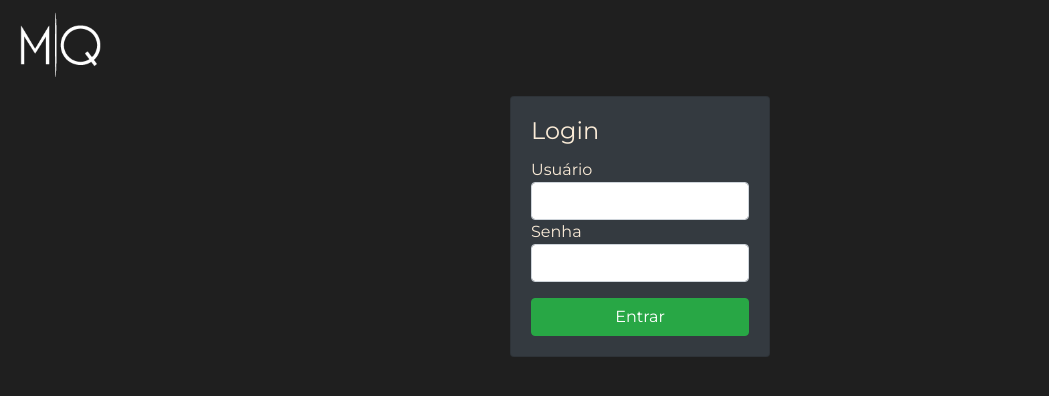
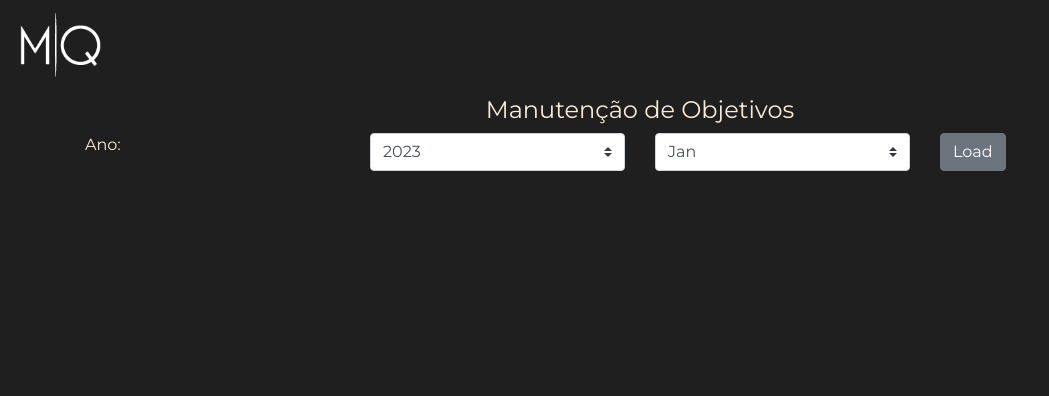
Before and after one commit to hugomqhair/selloutfront, a Vue app: page /#/PromoterObjetivo in a window 1280 px wide. Before the commit this address led to /#/Login. Shown: the top 396 px of the page, without its empty margins (0-1049 px from the left). Built offline with nearby package versions, Linux system fonts and the light colour scheme.

Commit message:
implementacao objetivo

```diff
--- a/src/components/ListarProduto.vue
+++ b/src/components/ListarProduto.vue
@@ -6,22 +6,24 @@
                 <b-row>
                     <b-col cols="2">
                         <b-button variant="warning" size="sm">
-                            <b-icon v-if="selectData != ''"  class="" icon="arrow-left-square"
-                                @click="home" button>
+                            <b-icon v-if="selectData != ''" class="" icon="arrow-left-square" @click="home" button>
                             </b-icon>
                         </b-button>
                     </b-col>
                     <b-col cols="2">
-                        <b-button size="sm" v-b-modal.modal-semcadastro><b-icon icon="archive" aria-hidden="true"></b-icon></b-button>
+                        <b-button size="sm" v-b-modal.modal-semcadastro><b-icon icon="archive"
+                                aria-hidden="true"></b-icon></b-button>
                     </b-col>
                     <b-col cols="2">
-                        <b-button size="sm" bg-light @click="filtraAlterados=!filtraAlterados">
-                            <b-icon scale="1.5" icon="check-square"  :variant="filtraAlterados ? 'success' : 'light'"  aria-hidden="true"></b-icon>
+                        <b-button size="sm" bg-light @click="filtraAlterados = !filtraAlterados">
+                            <b-icon scale="1.5" icon="check-square" :variant="filtraAlterados ? 'success' : 'light'"
+                                aria-hidden="true"></b-icon>
                         </b-button>
                     </b-col>
 
 
-                    <b-col cols="3"><b-button size="sm" class="" variant="success" @click="salvarVenda">Salvar</b-button></b-col>
+                    <b-col cols="3"><b-button size="sm" class="" variant="success"
+                            @click="salvarVenda">Salvar</b-button></b-col>
                     <b-col cols="3">
                         <div v-if="selectData != ''" id="dadossellout" class="d-block w-100 justify-content-between">
                             <b-row>
@@ -39,15 +41,16 @@
         <!-- <transition-group name="slide"> -->
         <b-list-group id="b-list-group">
             <template v-for="dado in produtos">
-                <b-list-group-item v-if="dado.qtdneg>0 || dado.semestoque || !filtraAlterados"  class="d-flex align-items-center mt-1" id="listarProduto"
-                    :key="dado.idproduto" :variant="dado.semestoque ? 'dark' : null">
+                <b-list-group-item v-if="dado.qtdneg > 0 || dado.semestoque || !filtraAlterados"
+                    class="d-flex align-items-center mt-1" id="listarProduto" :key="dado.idproduto"
+                    :variant="dado.semestoque ? 'dark' : null">
                     <!-- <template v-if="dado.qtdneg>0 || dado.semestoque || !filtraAlterados"> -->
                     <!-- Grupos -->
                     <b-badge pill :variant="cores[dado.idgrupo > 8 ? 7 : dado.idgrupo - 1]" id="descrGrupo">{{ dado.grupo
                     }}</b-badge>
                     <!-- Botão Somar -->
-                        <b-button pill v-if="!dado.semestoque" variant="success" class="m-1" :key="dado.idproduto" id="somarItem"
-                            @click="contar(dado.idproduto, 1)"><b-icon icon="plus-square"></b-icon></b-button>
+                    <b-button pill v-if="!dado.semestoque" variant="success" class="m-1" :key="dado.idproduto"
+                        id="somarItem" @click="contar(dado.idproduto, 1)"><b-icon icon="plus-square"></b-icon></b-button>
                     <div id="descrProduto">
                         {{ dado.descrprod }}
                     </div>
@@ -58,8 +61,8 @@
                     </h4>
                     <!-- Botão não tem na loja -->
                     <h6>
-                            <b-avatar button :variant="dado.semestoque ? 'primary' : 'secondary'" aria-hidden="true" id="ruptura"
-                                icon="cart-plus-fill" size="1.5rem"
+                        <b-avatar button :variant="dado.semestoque ? 'primary' : 'secondary'" aria-hidden="true"
+                            id="ruptura" icon="cart-plus-fill" size="1.5rem"
                             @click="semEstoque(dado.idproduto, !dado.semestoque)"></b-avatar>
                         <b-avatar button variant="secondary" id="semCadastro" icon="archive" size="1.5rem"
                             @click="semCadastro(dado.idproduto, !dado.semcadastro)"></b-avatar>
@@ -95,7 +98,8 @@
                 <b-row>
                     <b-col lg="12" class="justify-content-between align-items-center">
                         <b-button variant="success" @click="zerarItem(itemId)">Confirma</b-button>
-                        <b-button class="ml-2" variant="outline-danger"  @click="$refs['modal-zerarQtd'].toggle('#toggle-btn')">Cancelar</b-button>
+                        <b-button class="ml-2" variant="outline-danger"
+                            @click="$refs['modal-zerarQtd'].toggle('#toggle-btn')">Cancelar</b-button>
                     </b-col>
                 </b-row>
             </b-modal>
@@ -113,13 +117,13 @@ export default {
             id: null,
             selloutid: this.$route.params.id,
             cores: ['primary', 'success', 'danger', 'warning', 'info', 'light', 'dark', 'secondary'],
-            itemZerar:{},
-            itemDescr:'XX',
-            itemId:'',
-            filtraAlterados:false,
+            itemZerar: {},
+            itemDescr: 'XX',
+            itemId: '',
+            filtraAlterados: false,
         }
     },
-    watch:{
+    watch: {
         // listaOriginal(){
         //     setInterval(() => {
         //         let dt = new Date()
@@ -134,7 +138,7 @@ export default {
             this.obterdados(this.selloutid)
         }
     },
-    mounted(){
+    mounted() {
 
     },
     computed: {
@@ -176,7 +180,7 @@ export default {
             this.ordernarLista()
 
         },
-        modalZerarQtd(id, descrprod){
+        modalZerarQtd(id, descrprod) {
             this.itemDescr = descrprod
             this.itemId = id
             this.$refs['modal-zerarQtd'].show()
@@ -192,24 +196,8 @@ export default {
         salvarVenda() {
             this.$store.state.loading = !this.$store.state.loading
             this.produtos = this.produtos.concat(this.semcadastro)
-
-            // console.log('this.produtosOriginal',original)
-            // let semestoque = this.produtos.filter(el => {
-                //     const el2 = original.find((ori) => ori.idproduto === el.idproduto)
-                //     return el.semestoque != el2.semestoque
-                // })
-                console.log('produtos', this.produtos)
-                //console.log('original', original)
-                // let diferenca = this.produtos.filter(a => a.semestoque !== original.find(b => b.idproduto === a.idproduto).semestoque)
-
-                // console.log('lista de alterados semestoque', diferenca)
-
-                let salvaItens = this.produtos.filter(v => {return v.qtdneg>0 || v.semestoque !== v.cpsemestoque || v.semcadastro !== v.cpsemcadastro})
+            let salvaItens = this.produtos.filter(v => { return v.qtdneg > 0 || v.semestoque !== v.cpsemestoque || v.semcadastro !== v.cpsemcadastro })
             salvaItens = salvaItens.map(obj => ({ idsellout: this.selloutid, idproduto: obj.idproduto, qtdneg: obj.qtdneg, semcadastro: obj.semcadastro, semestoque: obj.semestoque }))
-
-            //let salvaItens = this.produtos.map(obj => ({ idsellout: this.selloutid, idproduto: obj.idproduto, qtdneg: obj.qtdneg, semcadastro: obj.semcadastro, semestoque: obj.semestoque })) //Original
-            //let faltas = this.listaFaltas.map(obj => ({ idproduto: obj.idproduto, qtdneg: obj.qtdneg })).map(produto => ({ ...produto, idsellout: this.selloutid }))
-            console.log(salvaItens)
             this.$http.post(`/insertSelloutItem`, salvaItens)
                 .then(resp => {
                     if (resp) {
@@ -225,8 +213,8 @@ export default {
             //console.log('Token', localStorage.getItem('MQToken'))
             this.$http.get(`loadSelloutitem?idsellout=${idsellout}`).then(res => {
                 //console.log(res.data)
-                this.produtos = res.data.filter(item => item.semcadastro == false).map(item => {return {...item, cpsemestoque:item.semestoque, cpsemcadastro: item.semcadastro}})
-                this.semcadastro = res.data.filter(item => item.semcadastro == true).map(item => {return {...item, cpsemestoque:item.semestoque,cpsemcadastro: item.semcadastro}})
+                this.produtos = res.data.filter(item => item.semcadastro == false).map(item => { return { ...item, cpsemestoque: item.semestoque, cpsemcadastro: item.semcadastro } })
+                this.semcadastro = res.data.filter(item => item.semcadastro == true).map(item => { return { ...item, cpsemestoque: item.semestoque, cpsemcadastro: item.semcadastro } })
                 this.$store.state.loading = false
             })
         },
@@ -316,7 +304,7 @@ export default {
     /* max-width: 300px; */
 }
 
-#dadossellout{
+#dadossellout {
     font-size: 0.9em;
 }
 
@@ -351,5 +339,4 @@ export default {
         opacity: 0;
     }
 
-}
-</style>
+}</style>
--- a/src/components/Teste.vue
+++ b/src/components/Teste.vue
@@ -18,8 +18,27 @@
                 </b-navbar-nav>
             </b-collapse>
         </b-navbar>
-        <br><hr>
+        <br>
+        <hr>
         <div id="camera"></div>
+        <hr>
+        <template>
+            <div>
+                <b-row class="my-1" v-for="(dado, j) in promoters" :key="dado.id">
+                    <b-col cols="4" col lg="3">
+                        <label>{{ j }} - {{ dado.nome }}</label>
+                    </b-col>
+                    <b-col col sm="3" v-for="(campo, i) in dado.meses" :key="i">
+                        <!-- Usando v-model para a propriedade 'valor' em um objeto dentro do array -->
+                        <b-form-input v-model="campo.valor" :id="dado.id + campo.mes"
+                            :key="dado.id + campo.mes"></b-form-input>
+                        <label>{{ campo.valor }}</label>
+                    </b-col>
+                </b-row>
+            </div>
+        </template>
+
+
 
 
     </div>
@@ -31,7 +50,12 @@ export default {
     data() {
         return {
             items: [1, 2, 3, 4, 5, 6, 7, 8, 9],
-            nextNum: 10
+            nextNum: 10,
+            promoters: [
+                { id: 1, nome: 'Promotor 1', meses: [{ mes: 'Jan', valor: '' }, { mes: 'Feb', valor: '' }] },
+                { id: 2, nome: 'Promotor 2', meses: [{ mes: 'Jan', valor: '' }, { mes: 'Feb', valor: '' }] },
+            ]
+
         }
     },
     created() {
--- a/src/components/admin/PromoterObjetivo.vue
+++ b/src/components/admin/PromoterObjetivo.vue
@@ -3,22 +3,33 @@
         <h4 align="center">Manutenção de Objetivos</h4>
         <div>
             <div>
-                <label>Ano:</label>
-                <b-form-select v-model="ano" :options="anos"></b-form-select>
+                <b-row>
+                    <b-col>
+                        <label>Ano:</label>
+                    </b-col>
+                    <b-col>
+                        <b-form-select v-model="ano" :options="anos"></b-form-select>
+                    </b-col>
+                    <b-col>
+                        <b-form-select v-model="mes" :options="meses"></b-form-select>
+                    </b-col>
+                    <b-col>
+                        <b-button @click="loadAno()">Load</b-button>
+                    </b-col>
+                </b-row>
             </div>
-            <hr>
-            <b-container fluid>
+
+            <b-container fluid v-if="inicio">
                 <b-row>
-                    <b-col cols="4" col lg="3">Promoters</b-col>
-                    <b-col col lg="3" v-for="mes in trim1" :key="mes"><label> {{ mes }}</label></b-col>
+                    <b-col col lg="3" v-for="cab in promoters[0].meses" :key="cab.mes"><label> {{ cab.mes }}</label></b-col>
                 </b-row>
 
-                <b-row class="my-1" v-for="dado in promoters" :key="dado.id">
+                <b-row class="my-1" v-for="(dado, j) in promoters" :key="dado.id">
                     <b-col cols="4" col lg="3">
-                        <label>{{ dado.nome }}</label>
+                        <label> {{ j }} - {{ dado.nome }}</label>
                     </b-col>
-                    <b-col col sm="3" v-for="mes in trim1" :key="mes">
-                        <b-form-input :v-model="`teste.y${ano}.${mes}`" :id="mes"></b-form-input>
+                    <b-col col sm="3">
+                        <b-form-input v-model="dado.quant" :id="dado.nome + dado.id" :key="dado.id" type="number" align="right"></b-form-input>
                     </b-col>
                 </b-row>
                 <div class="mt-4">
@@ -27,11 +38,7 @@
                     </b-row>
                 </div>
             </b-container>
-            <p>{{ ano }}</p>
-            <span>{{ teste }}</span>
-            <ul>
-                <li v-for="(c, i) in teste" :key="i">{{ c }}</li>
-            </ul>
+
         </div>
 
     </div>
@@ -42,13 +49,30 @@ export default {
     name: 'promoterObjetivo',
     data() {
         return {
-            promoters: [],
+            inicio: false,
+            promoters: [{ id: null, nome: null, meses: [{ mes: null, valor: null }] }],
+            pro: [
+                { id: 1, nome: 'Promotor 1', meses: [{ mes: 'Jan', valor: '' }, { mes: 'Feb', valor: '' }] },
+                { id: 2, nome: 'Promotor 2', meses: [{ mes: 'Jan', valor: '' }, { mes: 'Feb', valor: '' }] },
+            ],
             anos: ['2023', '2024'],
-            meses: ['01', '02', '03', '04', '05', '06', '07', '08', '09', '10', '11', '12'],
-            trim1: ['Jan', 'Fev', 'Mar'],
-            teste: {inicio:'semdados', fim:"dados fim"},
+            meses: [
+                { value: '01', text: 'Jan' },
+                { value: '02', text: 'Fev' },
+                { value: '03', text: 'Mar' },
+                { value: '04', text: 'Abr' },
+                { value: '05', text: 'Mai' },
+                { value: '06', text: 'Jul' },
+                { value: '07', text: 'Jul' },
+                { value: '08', text: 'Ago' },
+                { value: '09', text: 'Set' },
+                { value: '10', text: 'Out' },
+                { value: '11', text: 'Nov' },
+                { value: '12', text: 'Dez' },
+            ],
             ano: '2023',
-            dados:{}
+            mes: '01',
+
         }
     },
     computed: {
@@ -58,29 +82,64 @@ export default {
     },
     created() {
         //console.log(this.$store.state.login)
-        if (!this.$store.state.login.token) {
-            this.$router.push(`/Login`)
-        } else {
-            this.consultaPromoter()
-        }
+        // if (!this.$store.state.login.token) {
+        //     this.$router.push(`/Login`)
+        // } else {
+        //  this.consultaPromoter()
+        // }
     },
     methods: {
         consultaPromoter() {
+        },
+        salvar() {
+            let savedata = this.promoters.map(v => { return { idpromoter: v.id, ano: this.ano, mes: this.mes, quant: v.quant, dtref: `${this.ano}-${this.mes}-01` } })
+            console.log(savedata)
+            this.$store.state.loading = !this.$store.state.loading
+            this.$http.post(`/objetivopromoter`, savedata)
+                .then(resp => {
+                    if (resp) {
+                        this.$store.state.mensagens = [{ texto: 'Objetivo Promoteres Salvo!!! ', tipo: 'success', tempo: 2, dismissCountDown: 0 }]
+                        this.$store.state.loading = false
+                    }
+                })
+                .catch(err => {
+                    console.log(err)
+                    this.$store.state.loading = false
+                })
+
+        },
+        loadAno() {
             this.$http.get(`consulta?operacao=promoter`).then(res => {
-                this.promoters = res.data.filter(v => v.gestor === true).map(v => { return { nome: v.nome } })
+                this.promoters = res.data.filter(v => v.gestor === true).map(v => { return { id: v.id, nome: v.nome } })
+                // .map(v => {return {...v, meses:[{ mes: 'Jan', valor: '' }, { mes: 'Feb', valor: '' }]}})
                 console.log(this.promoters)
+                this.$http.get(`consulta?operacao=objetivopromoter`).then(objpro => {
+                    console.log(objpro.data)
+                    let objetivo = objpro.data
+                    let nummes = parseInt(this.mes, 10)
+                    let numano = parseInt(this.ano, 10)
 
+                    this.promoters = this.promoters.map((promo) => {
+                        let result = objetivo.filter((itemValor) => { return itemValor.idpromoter == promo.id && numano == itemValor.ano && nummes == itemValor.mes
+                            //itemValor.idpromoter === promo.id && numano === itemValor.ano && nummes === itemValor.mes
+                            //console.log(itemValor.idpromoter === promo.id && numano === itemValor.ano && nummes === itemValor.mes ? itemValor : 'Nada')
+                            // console.log( numano , itemValor.ano,  )
+                        })
+                        console.log(result[0]  )
+                        return {
+                            ...promo,
+                            quant: result[0] ? result[0].quant : 0
+                        }
+
+
+                    })
+                })
+                this.inicio = true
             }).catch(err => {
-                    console.log('ERRO ***', err)
-                    this.$store.state.mensagens = [{ texto: 'Falha de Servidor (obterLojas), informar ao TI', tipo: 'danger', tempo: 5, dismissCountDown: 0 }]
+                console.log('ERRO ***', err)
+                this.$store.state.mensagens = [{ texto: 'Falha de Servidor (obterLojas), informar ao TI', tipo: 'danger', tempo: 5, dismissCountDown: 0 }]
             })
-        },
-        salvar(){
-            console.log('Jan', this.teste.y2023.Jan)
-            console.log('Fev', teste.y2023.Fev)
-            this.teste.chave = "chave"
-            console.log('teste', this.teste)
-        },
+        }
 
     },
 
```
Lines whose indentation alone changed are shown as unchanged.
